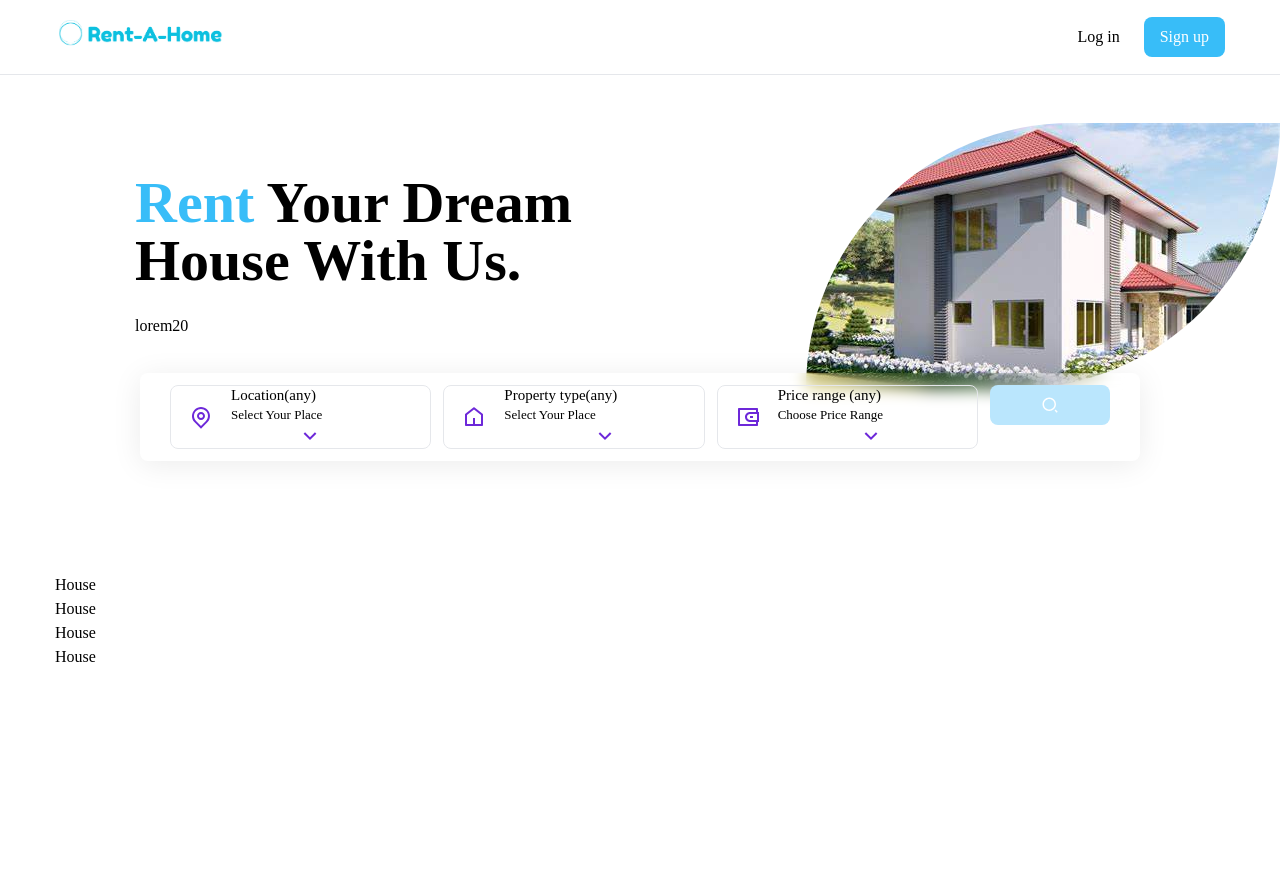
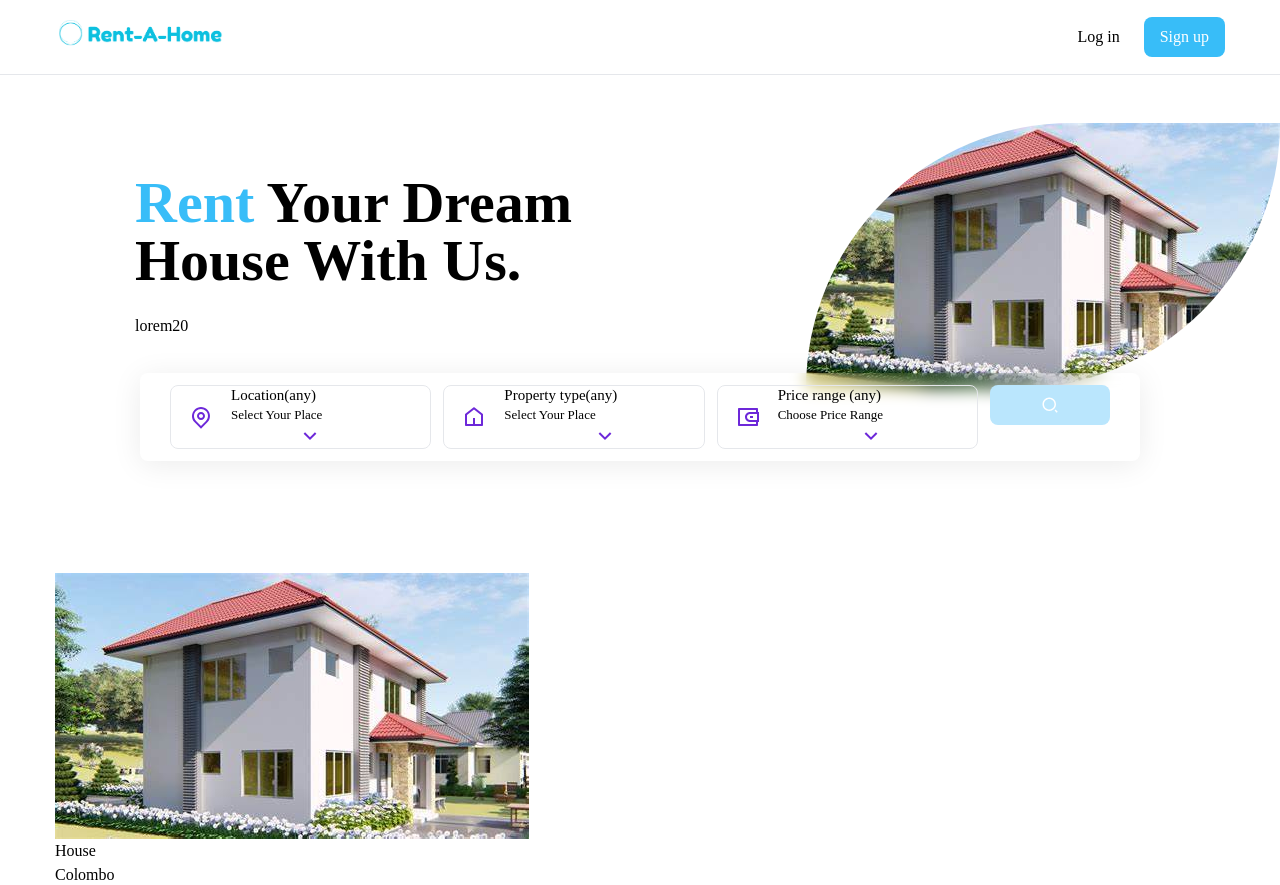
Before and after one commit to SachiniDeSilva/Rent-A-Home, a React (Create React App) app: page / in a window 1280 px wide. Shown: the top 885 px of the page. Built offline with nearby package versions, Linux system fonts and the light colour scheme; a web font is replaced by a local one.

Commit message:
add houses

```diff
--- a/src/components/House.js
+++ b/src/components/House.js
@@ -1,9 +1,22 @@
 import React from 'react'
+import {BiBed ,BiBath, BiArea} from 'react-icons/bi'
 
-const House = () => {
+const House = ({house }) => {
+
+  const {image, type , country, address ,bedrooms, bathrooms, surface, price} = house;
   return (
-    <div>House</div>
-  )
-}
+    <div>
+    <img src={image} alt='' className=''/>
+    <div>
+      <div>
+        {type}
+      </div>
+      <div>{country}</div>
+    </div>
+    </div>
+
+
+);
+};
 
 export default House
--- a/src/components/HouseList.js
+++ b/src/components/HouseList.js
@@ -15,7 +15,7 @@ const HouseList = () => {
         <div>
           {houses.map ((house, index)=>{
             return (
-              <Link to={'/property/${hous.id}'} key={index}>
+              <Link to={'/property/${house.id}'} key={index}>
                 <House house={house}/>
               </Link>
             )
```
